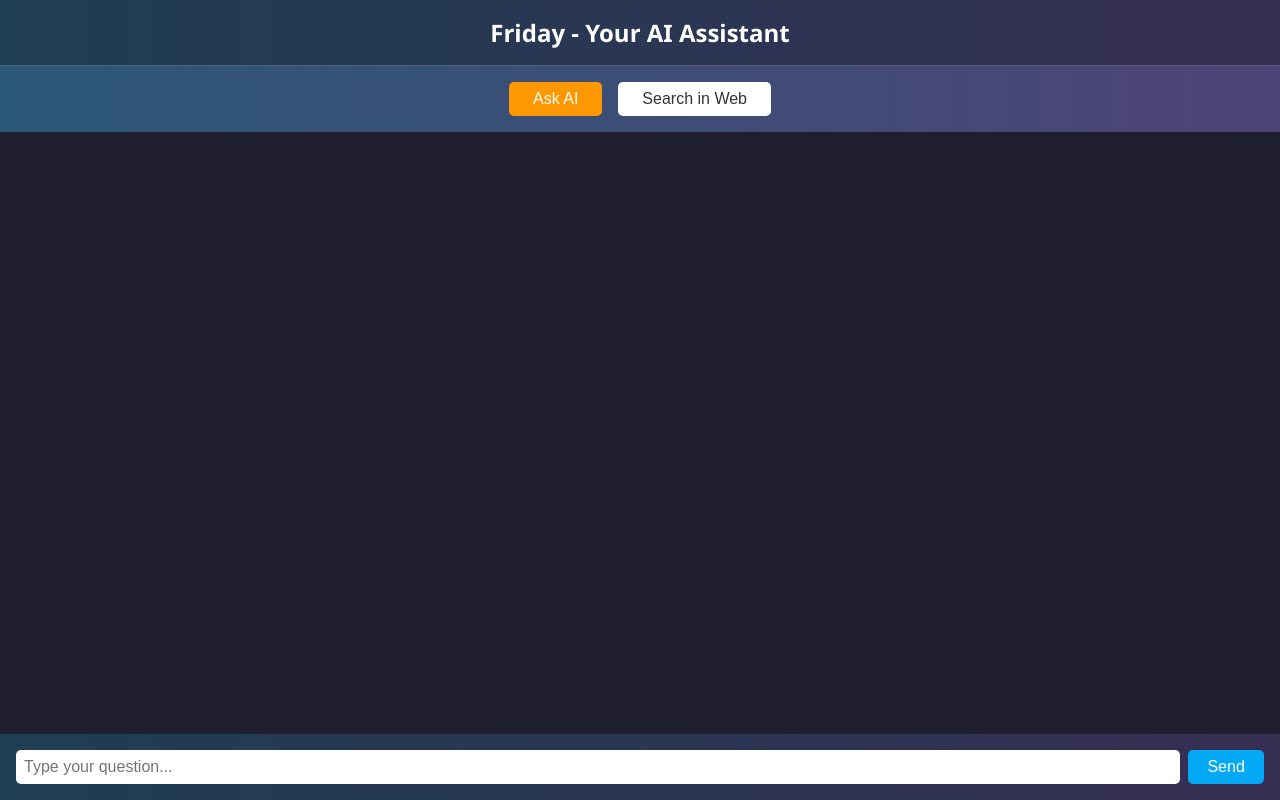
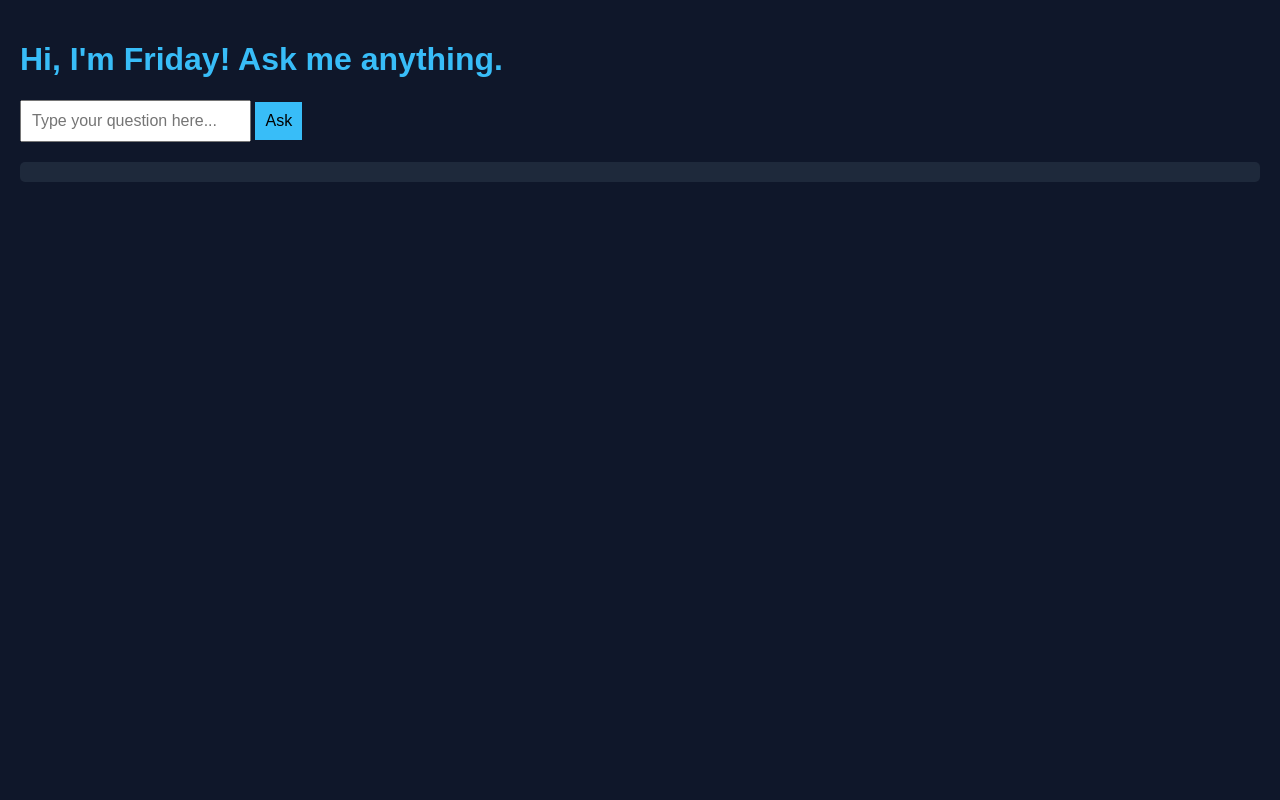
Before and after one commit to hemanthravikala/friday, a plain HTML site: page frontend/index.html in a window 1280 px wide. Drawn offline with Linux system fonts and the light colour scheme.

Commit message:
Update index.html

```diff
--- a/frontend/index.html
+++ b/frontend/index.html
@@ -1,180 +1,69 @@
 <!DOCTYPE html>
 <html lang="en">
 <head>
-  <meta charset="UTF-8">
-  <title>Friday Assistant</title>
+  <meta charset="UTF-8" />
+  <meta name="viewport" content="width=device-width, initial-scale=1.0"/>
+  <title>Friday AI Assistant</title>
   <style>
     body {
+      font-family: sans-serif;
+      background: #0f172a;
+      color: white;
       margin: 0;
-      font-family: 'Segoe UI', sans-serif;
-      background: linear-gradient(to right, #2b5876, #4e4376);
-      color: #fff;
-      display: flex;
-      flex-direction: column;
-      height: 100vh;
+      padding: 20px;
     }
-
-    header {
-      background: rgba(0, 0, 0, 0.3);
-      padding: 1rem;
-      text-align: center;
-      font-size: 1.5rem;
-      font-weight: bold;
-      border-bottom: 1px solid #fff3;
+    h1 {
+      color: #38bdf8;
     }
-
-    .controls {
-      display: flex;
-      justify-content: center;
-      gap: 1rem;
-      margin: 1rem;
+    #response {
+      margin-top: 20px;
+      padding: 10px;
+      background: #1e293b;
+      border-radius: 5px;
     }
-
-    .controls button {
-      padding: 0.5rem 1.5rem;
-      font-size: 1rem;
+    input, button {
+      padding: 10px;
+      font-size: 16px;
+    }
+    button {
+      background: #38bdf8;
       border: none;
-      border-radius: 5px;
-      cursor: pointer;
-      background: #fff;
-      color: #333;
-      transition: 0.3s;
-    }
-
-    .controls .active {
-      background: #ff9800;
-      color: white;
-    }
-
-    #chat-box {
-      flex: 1;
-      overflow-y: auto;
-      padding: 1rem;
-      background: #1e1e2f;
-    }
-
-    .user, .friday {
-      padding: 0.7rem 1rem;
-      margin: 0.5rem 0;
-      border-radius: 10px;
-      max-width: 70%;
-      white-space: pre-wrap;
-    }
-
-    .user {
-      background-color: #4caf50;
-      align-self: flex-end;
-      margin-left: auto;
-    }
-
-    .friday {
-      background-color: #3f51b5;
-      align-self: flex-start;
-      margin-right: auto;
-    }
-
-    .input-area {
-      display: flex;
-      padding: 1rem;
-      background: rgba(0, 0, 0, 0.3);
-    }
-
-    #user-input {
-      flex: 1;
-      padding: 0.5rem;
-      font-size: 1rem;
-      border-radius: 5px;
-      border: none;
-    }
-
-    #send-btn {
-      padding: 0.5rem 1.2rem;
-      margin-left: 0.5rem;
-      font-size: 1rem;
-      background: #03a9f4;
-      color: white;
-      border: none;
-      border-radius: 5px;
+      color: #000;
       cursor: pointer;
     }
-
-    #send-btn:hover {
-      background: #0288d1;
+    button:hover {
+      background: #0ea5e9;
     }
   </style>
 </head>
 <body>
-  <header>Friday - Your AI Assistant</header>
-
-  <div class="controls">
-    <button id="ai-btn" class="active">Ask AI</button>
-    <button id="web-btn">Search in Web</button>
-  </div>
-
-  <div id="chat-box"></div>
-
-  <div class="input-area">
-    <input id="user-input" type="text" placeholder="Type your question..." />
-    <button id="send-btn">Send</button>
-  </div>
+  <h1>Hi, I'm Friday! Ask me anything.</h1>
+  <input type="text" id="userInput" placeholder="Type your question here..." />
+  <button onclick="askFriday()">Ask</button>
+  <div id="response"></div>
 
   <script>
-    const aiBtn = document.getElementById("ai-btn");
-    const webBtn = document.getElementById("web-btn");
-    const userInput = document.getElementById("user-input");
-    const chatBox = document.getElementById("chat-box");
+    async function askFriday() {
+      const input = document.getElementById("userInput").value;
+      const resDiv = document.getElementById("response");
 
-    let mode = "ai"; // default
-
-    aiBtn.onclick = () => {
-      mode = "ai";
-      aiBtn.classList.add("active");
-      webBtn.classList.remove("active");
-    };
-
-    webBtn.onclick = () => {
-      mode = "web";
-      webBtn.classList.add("active");
-      aiBtn.classList.remove("active");
-    };
-
-    function addMessage(role, text) {
-      const msg = document.createElement("div");
-      msg.className = role;
-      msg.innerText = text;
-      chatBox.appendChild(msg);
-      chatBox.scrollTop = chatBox.scrollHeight;
-    }
-
-    document.getElementById("send-btn").addEventListener("click", async () => {
-      const question = userInput.value.trim();
-      if (!question) return;
-
-      addMessage("user", question);
-      userInput.value = "";
-
-      addMessage("friday", "⏳ Thinking...");
+      resDiv.innerHTML = "⏳ Thinking...";
 
       try {
         const res = await fetch("https://friday-backend-p9dp.onrender.com/ask", {
           method: "POST",
-          headers: { "Content-Type": "application/json" },
-          body: JSON.stringify({ question, mode }),
+          headers: {
+            "Content-Type": "application/json",
+          },
+          body: JSON.stringify({ message: input }),
         });
 
         const data = await res.json();
-        chatBox.lastChild.innerText = "🤖 Friday: " + data.response;
-      } catch (err) {
-        chatBox.lastChild.innerText = "⚠️ Error: Friday didn't respond.";
+        resDiv.innerHTML = data.content;
+      } catch (error) {
+        resDiv.innerHTML = "⚠️ Error contacting Friday.";
       }
-    });
-
-    // Optional: enter key support
-    userInput.addEventListener("keypress", function (e) {
-      if (e.key === "Enter") {
-        document.getElementById("send-btn").click();
-      }
-    });
+    }
   </script>
 </body>
 </html>
```
